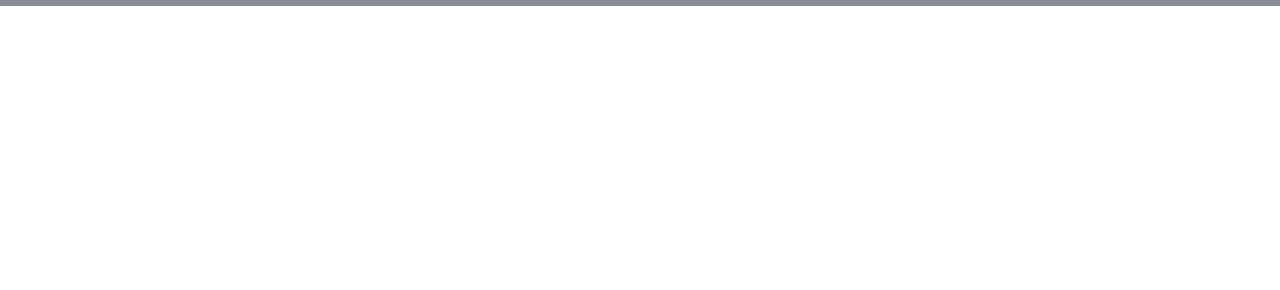
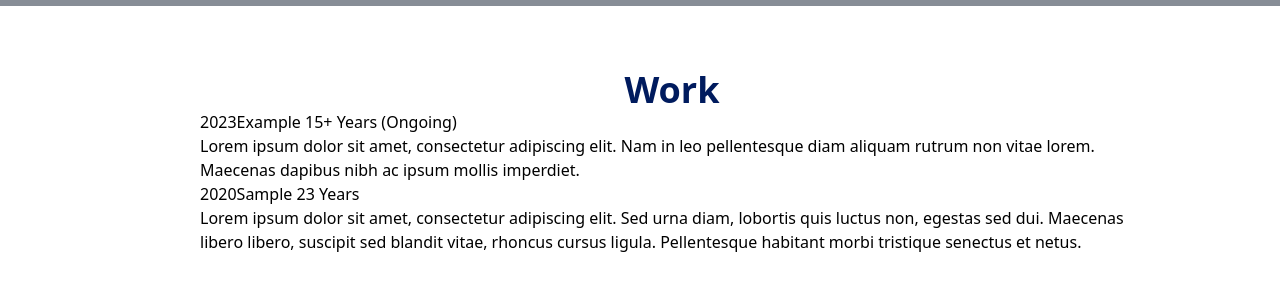
Before and after one commit to Clkwong3/showcase, a React (Vite) app: page / in a window 1280 px wide. Shown: the part 794-1084 px from the top of the page. Before the commit the page ends 800 px from the top, so only its background shows below. Built offline with nearby package versions, Linux system fonts and the light colour scheme; grey boxes are pictures that could not be loaded.

Commit message:
Work - Sample array that is mapped and rendered.

```diff
--- a/src/App.jsx
+++ b/src/App.jsx
@@ -1,11 +1,13 @@
 import SideNav from "./components/Sidenav";
-import Home from './components/Home'
+import Home from "./components/Home";
+import Work from "./components/Work";
 
 function App() {
   return (
     <>
       <SideNav />
       <Home />
+      <Work />
     </>
   );
 }
--- a/src/components/SideNav.jsx
+++ b/src/components/SideNav.jsx
@@ -22,7 +22,7 @@
   "w-[75%] flex justify-center items-center rounded-full shadow-lg bg-gray-100 shadow-gray-400 m-2 p-4 cursor-pointer hover:scale-110 ease-in duration-400";
 
 const desktopLinkStyle =
-  "rounded-full shadow-lg bg-gray-100 shadow-gray-400 m-4 p-4 cursor-pointer hover:scale-110 ease-in duration-300";
+  "rounded-full shadow-md bg-gray-50 shadow-gray-400 m-4 p-4 cursor-pointer hover:scale-110 ease-in duration-300";
 
 // Function to generate nav links dynamically
 const generateNavLinks = (showLabels, isMobile) => {
--- /dev/null
+++ b/src/components/Work.jsx
@@ -0,0 +1,39 @@
+import React from "react";
+import WorkItem from "./WorkItem";
+
+// Array of objects
+const data = [
+  {
+    year: 2023,
+    title: "Example 1",
+    duration: "5+ Years (Ongoing)",
+    details:
+      "Lorem ipsum dolor sit amet, consectetur adipiscing elit. Nam in leo pellentesque diam aliquam rutrum non vitae lorem. Maecenas dapibus nibh ac ipsum mollis imperdiet.",
+  },
+  {
+    year: 2020,
+    title: "Sample 2",
+    duration: "3 Years",
+    details:
+      "Lorem ipsum dolor sit amet, consectetur adipiscing elit. Sed urna diam, lobortis quis luctus non, egestas sed dui. Maecenas libero libero, suscipit sed blandit vitae, rhoncus cursus ligula. Pellentesque habitant morbi tristique senectus et netus.",
+  },
+];
+
+const Work = () => {
+  return (
+    <div id="work" className="max-w-[1040px] m-auto md:pl-20 p-4 py-16">
+      <h1 className="text-4xl font-bold text-center text-[#001b5e]">Work</h1>
+      {data.map((workExperience, index) => (
+        <WorkItem
+          key={index}
+          year={workExperience.year}
+          title={workExperience.title}
+          duration={workExperience.duration}
+          details={workExperience.details}
+        />
+      ))}
+    </div>
+  );
+};
+
+export default Work;
--- /dev/null
+++ b/src/components/WorkItem.jsx
@@ -0,0 +1,19 @@
+import React from "react";
+
+const WorkItem = ({ year, title, duration, details }) => {
+  return (
+    <ol>
+      <li>
+        <div />
+        <p>
+          <span>{year}</span>
+          <span>{title}</span>
+          <span>{duration}</span>
+        </p>
+        <p>{details}</p>
+      </li>
+    </ol>
+  );
+};
+
+export default WorkItem;
```
